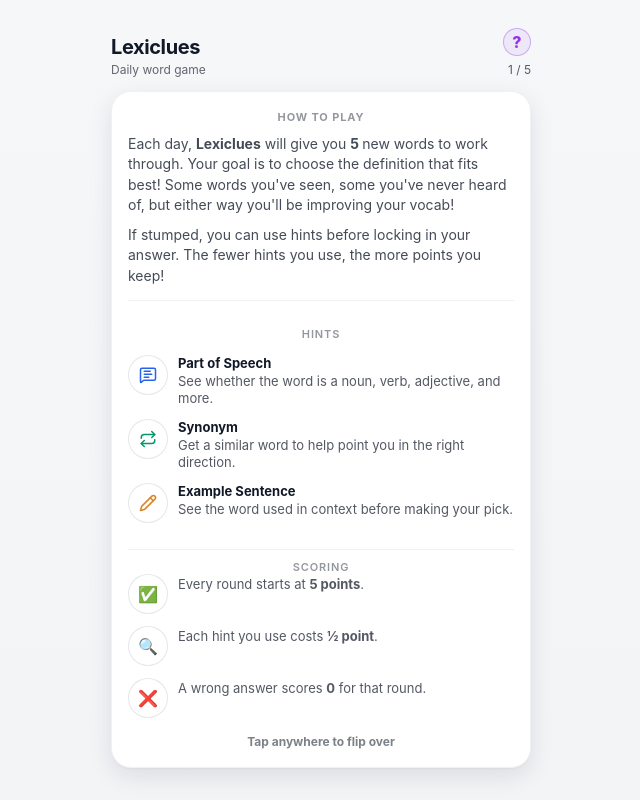
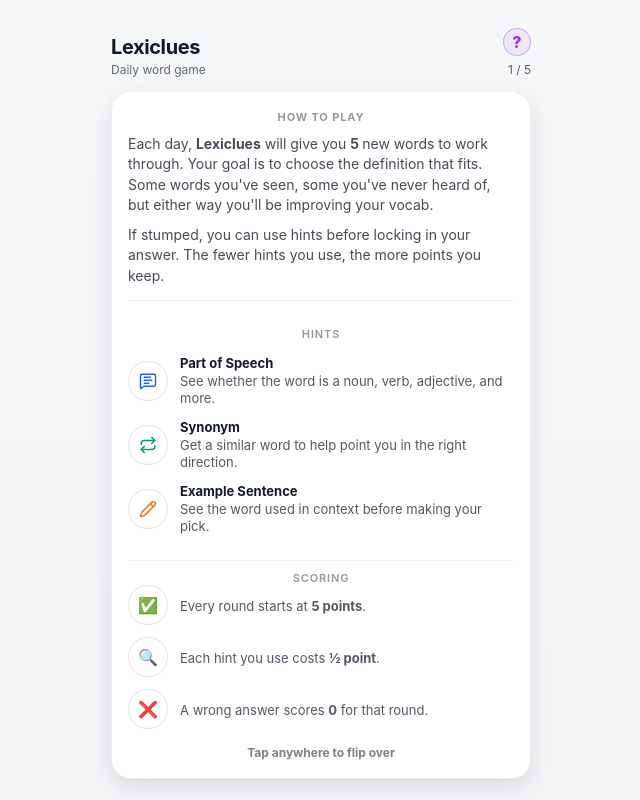
Before and after one commit to drewc-github/lexiclue2, a Next.js app: page / in a window 1280 px wide. Both pictures are taken after a click on the button "Play". Shown: the whole page, without its empty margins (319-959 px from the left). Built offline with nearby package versions, Linux system fonts and the light colour scheme.

Commit message:
fixed padding on instructions

```diff
--- a/app/globals.css
+++ b/app/globals.css
@@ -165,6 +165,7 @@
 
 .panelBottom {
   padding-top: 10px;
+  padding-bottom: 16px 0;
   border-top: 1px solid rgba(17, 24, 39, 0.06);
 }
 
@@ -856,8 +857,8 @@
 
 .howHintRow {
   display: flex;
-  gap: 10px;
-  align-items: flex-start;
+  align-items: center;
+  gap: 12px;
 }
 
 .howHintIcon {
--- a/components/Game.tsx
+++ b/components/Game.tsx
@@ -252,13 +252,13 @@
                             <div className="howEyebrow">How to Play</div>
                             <div className="howText">
                                 Each day, <b>Lexiclues</b> will give you <b>{totalRounds} </b>new words to work
-                                through. Your goal is to choose the definition that fits best!
+                                through. Your goal is to choose the definition that fits.
                                 Some words you've seen, some you've never heard of, but either way
-                                you'll be improving your vocab!
+                                you'll be improving your vocab.
                             </div>
                             <div className="howText">
                                 If stumped, you can use hints before locking in
-                                your answer. The fewer hints you use, the more points you keep!
+                                your answer. The fewer hints you use, the more points you keep.
                             </div>
                         </div>
                     </div>
```
